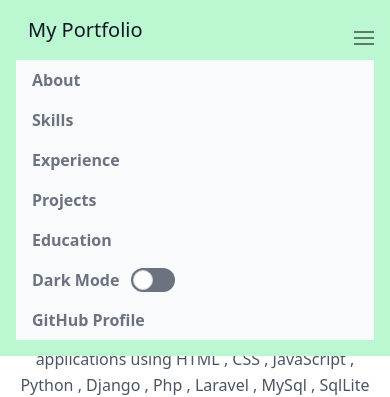
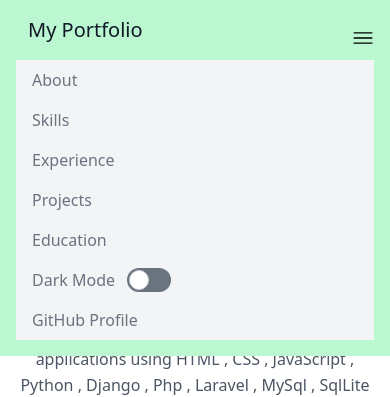
Before and after one commit to AnantJha108/portfolio, a React (Create React App) app: page / in a window 390 px wide. Both pictures are taken after a click on the button 364 px from the left and 38 px from the top of the page. Shown: the top 397 px of the page. Built offline with nearby package versions, Linux system fonts and the light colour scheme.

Commit message:
menu responsive work

```diff
--- a/src/components/Banner.jsx
+++ b/src/components/Banner.jsx
@@ -7,7 +7,7 @@ const Banner = () => {
             <section id="about" class="text-gray-600 body-font">
                 <div class="container mx-auto flex px-5 pt-36 pb-16 md:flex-row flex-col items-center">
                     <div class="lg:flex-grow md:w-1/2 lg:pl-20 md:pr-16 flex flex-col md:items-start md:text-left mb-16 md:mb-0 items-center text-center">
-                        <h1 class="title-font sm:text-4xl text-4xl mb-1 font-medium text-gray-900 dark:text-gray-300">Hi, I am
+                        <h1 class="title-font sm:text-4xl text-4xl mb-1 font-medium text-gray-900 dark:text-gray-200">Hi, I am
                             <br class="hidden lg:inline-block" /> Anant Jha
                         </h1>
                         <p class="mb-2 text-3xl leading-relaxed font-medium dark:text-gray-300">I am a Full Stack Devloper</p>
--- a/src/components/Header.jsx
+++ b/src/components/Header.jsx
@@ -39,12 +39,12 @@ const Header = () => {
                 <button onClick={() => {
                     setIsMenuOpen(!isMenuOpen);
                 }} className='visible lg:invisible'>
-                    <svg xmlns="http://www.w3.org/2000/svg" x="0px" y="0px" width="20" height="20" viewBox="0 0 50 50">
-                        <path d="M 0 9 L 0 11 L 50 11 L 50 9 Z M 0 24 L 0 26 L 50 26 L 50 24 Z M 0 39 L 0 41 L 50 41 L 50 39 Z"></path>
+                    <svg xmlns="http://www.w3.org/2000/svg" x="0px" y="0px" width="22" height="22" viewBox="0 0 30 30" className='dark:fill-white fill-black' fill='#FFFFFF'>
+                        <path d="M 3 7 A 1.0001 1.0001 0 1 0 3 9 L 27 9 A 1.0001 1.0001 0 1 0 27 7 L 3 7 z M 3 14 A 1.0001 1.0001 0 1 0 3 16 L 27 16 A 1.0001 1.0001 0 1 0 27 14 L 3 14 z M 3 21 A 1.0001 1.0001 0 1 0 3 23 L 27 23 A 1.0001 1.0001 0 1 0 27 21 L 3 21 z"></path>
                     </svg>
                 </button>
                 {isMenuOpen && (
-                    <div className='w-full bg-gray-50'>
+                    <div className='w-full bg-gray-100 dark:bg-gray-800'>
                         <nav className="">
                             <div
                                 className="hidden max-lg:block cursor-pointer"
@@ -53,17 +53,17 @@ const Header = () => {
                                 }}>
                             </div>
                             <ul className="lg:hidden flex flex-col items-center justify-center ">
-                                <Link to='about' spy={true} smooth={true} offset={-100} duration={700} className='hover:text-gray-900 dark:text-gray-300 cursor-pointer font-bold hover:bg-gray-600 w-full py-2 px-4'>About</Link>
-                                <Link to='skills' spy={true} smooth={true} offset={-100} duration={700} className='hover:text-gray-900 dark:text-gray-300 cursor-pointer font-bold hover:bg-gray-600 w-full py-2 px-4'>Skills</Link>
-                                <Link to='experience' spy={true} smooth={true} offset={-100} duration={700} className='hover:text-gray-900 dark:text-gray-300 cursor-pointer font-bold hover:bg-gray-600 w-full py-2 px-4'>Experience</Link>
-                                <Link to='projects' spy={true} smooth={true} offset={-100} duration={700} className='hover:text-gray-900 dark:text-gray-300 cursor-pointer font-bold hover:bg-gray-600 w-full py-2 px-4'>Projects</Link>
-                                <Link to='education' spy={true} smooth={true} offset={-100} duration={700} className='hover:text-gray-900 dark:text-gray-300 cursor-pointer font-bold hover:bg-gray-600 w-full py-2 px-4'>Education</Link>
-                                <label class="hover:text-gray-900 dark:text-gray-300 cursor-pointer font-bold hover:bg-gray-600 w-full py-2 px-4 flex">
+                                <Link to='about' spy={true} smooth={true} offset={-100} duration={700} className='hover:text-gray-900 dark:text-gray-300 cursor-pointer font-medium hover:bg-gray-600 w-full py-2 px-4'>About</Link>
+                                <Link to='skills' spy={true} smooth={true} offset={-100} duration={700} className='hover:text-gray-900 dark:text-gray-300 cursor-pointer font-medium hover:bg-gray-600 w-full py-2 px-4'>Skills</Link>
+                                <Link to='experience' spy={true} smooth={true} offset={-100} duration={700} className='hover:text-gray-900 dark:text-gray-300 cursor-pointer font-medium hover:bg-gray-600 w-full py-2 px-4'>Experience</Link>
+                                <Link to='projects' spy={true} smooth={true} offset={-100} duration={700} className='hover:text-gray-900 dark:text-gray-300 cursor-pointer font-medium hover:bg-gray-600 w-full py-2 px-4'>Projects</Link>
+                                <Link to='education' spy={true} smooth={true} offset={-100} duration={700} className='hover:text-gray-900 dark:text-gray-300 cursor-pointer font-medium hover:bg-gray-600 w-full py-2 px-4'>Education</Link>
+                                <label class="hover:text-gray-900 dark:text-gray-300 cursor-pointer font-medium hover:bg-gray-600 w-full py-2 px-4 flex">
                                     <span className='pr-3'>Dark Mode</span>
                                     <input type="checkbox" value="" class="sr-only peer" onClick={handleThemeSwitch} />
                                     <div class="relative w-11 h-6 bg-gray-500 peer-focus:outline-none peer-focus:ring-4 peer-focus:ring-blue-300 dark:peer-focus:ring-blue-600 rounded-full peer dark:bg-gray-700 peer-checked:after:translate-x-full rtl:peer-checked:after:-translate-x-full peer-checked:after:border-white after:content-[''] after:absolute after:top-[2px] after:start-[2px] after:bg-white after:border-gray-300 after:border after:rounded-full after:h-5 after:w-5 after:transition-all dark:border-gray-600 peer-checked:bg-blue-400"></div>
                                 </label>
-                                <a href='https://github.com/AnantJha108' class="hover:text-gray-900 dark:text-gray-300 cursor-pointer font-bold hover:bg-gray-600 w-full py-2 px-4" target='_blank'>GitHub Profile
+                                <a href='https://github.com/AnantJha108' class="hover:text-gray-900 dark:text-gray-300 cursor-pointer font-medium hover:bg-gray-600 w-full py-2 px-4" target='_blank'>GitHub Profile
                                 </a>
                             </ul>
                         </nav>
```
Also changed, not shown: src/components/Education.jsx (+14 -14 lines).
